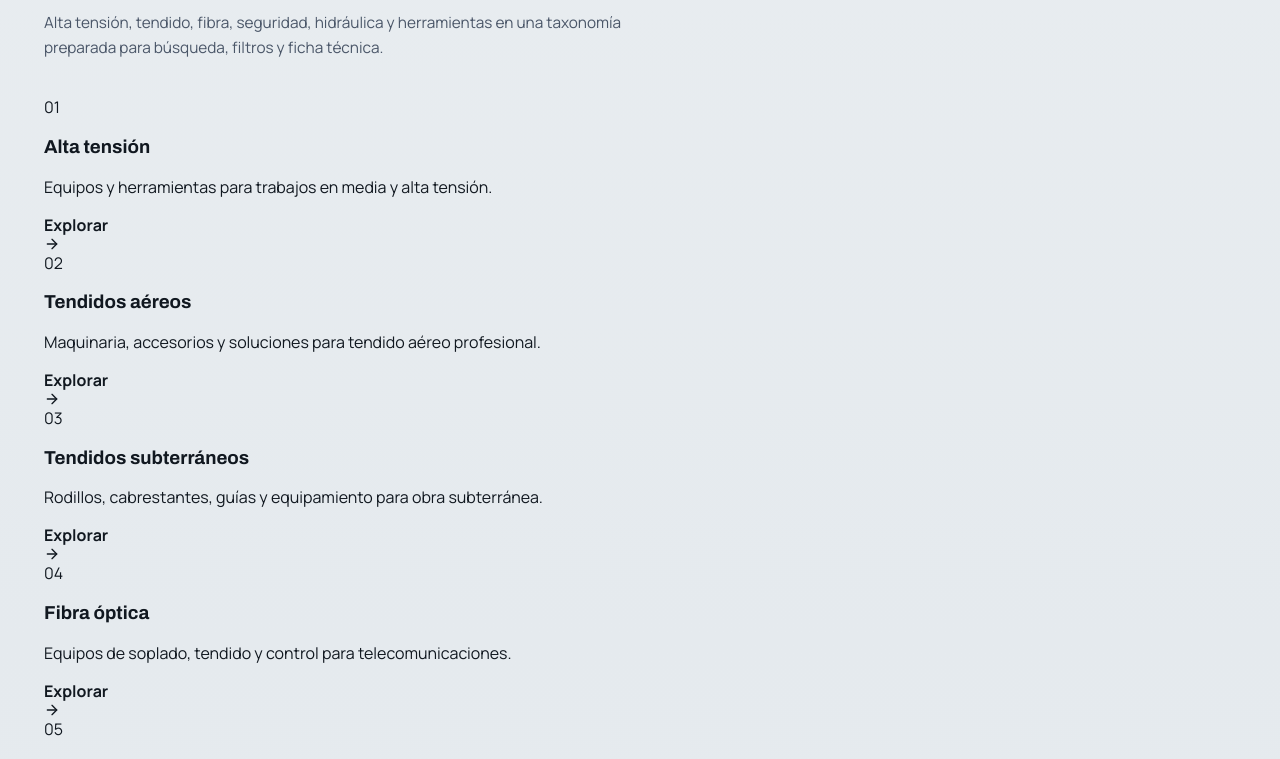
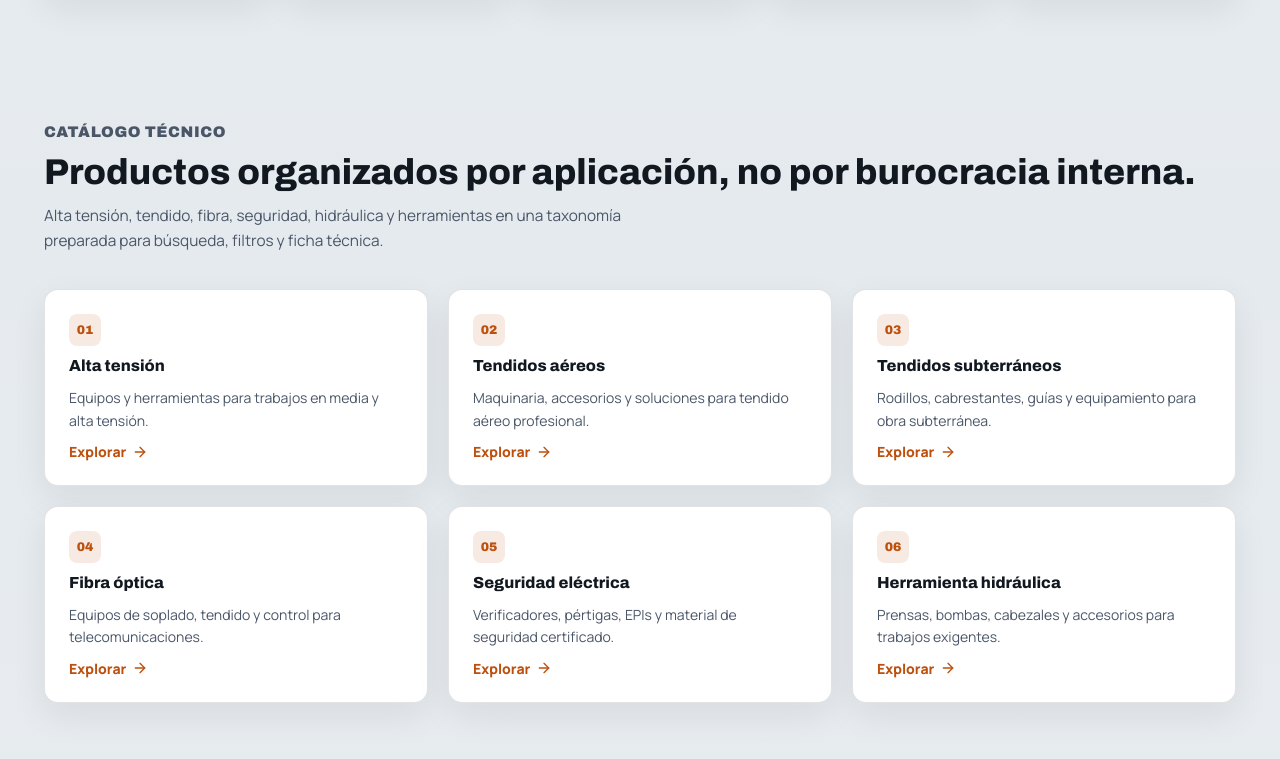
Before and after one commit to juankaspain/web_tranluz_2026, a Next.js app: page / in a window 1280 px wide. Shown: the part 3173-3932 px from the top of the page. Built offline with nearby package versions, Linux system fonts and the light colour scheme; no server answers.

Commit message:
fix(styles): iteración 3 — footer, grids, content-cards, equipment, decision, dark mode

```diff
--- a/src/styles/globals.css
+++ b/src/styles/globals.css
@@ -1934,3 +1934,426 @@ button {
   padding-left: 24px;
   padding-right: 24px;
 }
+
+
+/* ============================================================
+   ITERACIÓN 3 — Secciones y componentes restantes:
+   footer real, grids, content-cards, cta, equipment, decision
+   ============================================================ */
+
+/* ---- Grid utilities -------------------------------------- */
+.grid {
+  display: grid;
+  gap: 20px;
+}
+
+.grid-three {
+  grid-template-columns: repeat(3, minmax(0, 1fr));
+}
+
+.grid-two {
+  grid-template-columns: repeat(2, minmax(0, 1fr));
+}
+
+@media (max-width: 1024px) {
+  .grid-three {
+    grid-template-columns: repeat(2, minmax(0, 1fr));
+  }
+}
+
+@media (max-width: 640px) {
+  .grid-three,
+  .grid-two {
+    grid-template-columns: 1fr;
+  }
+}
+
+/* ---- Content cards (product-category-grid) --------------- */
+.content-card {
+  display: flex;
+  flex-direction: column;
+  gap: 10px;
+  border: 1px solid var(--line);
+  border-radius: var(--radius-lg);
+  background: var(--bg-elevated);
+  padding: 24px;
+  box-shadow: var(--shadow-soft);
+  transition: box-shadow 200ms ease, transform 200ms ease, border-color 200ms ease;
+  text-decoration: none;
+  color: inherit;
+}
+
+.content-card:hover {
+  box-shadow: var(--shadow);
+  transform: translateY(-2px);
+  border-color: color-mix(in srgb, var(--brand) 28%, var(--line));
+}
+
+.card-index {
+  display: inline-flex;
+  align-items: center;
+  justify-content: center;
+  width: 32px;
+  height: 32px;
+  border-radius: var(--radius);
+  background: var(--brand-soft);
+  color: var(--brand);
+  font-size: 0.78rem;
+  font-weight: 820;
+  font-family: var(--font-display);
+  flex-shrink: 0;
+}
+
+.content-card h3 {
+  margin: 0;
+  font-size: 1rem;
+  font-weight: 780;
+  line-height: 1.3;
+  color: var(--text);
+}
+
+.content-card p {
+  margin: 0;
+  flex: 1;
+  font-size: 0.875rem;
+  color: var(--text-muted);
+  line-height: 1.6;
+}
+
+.content-card strong {
+  display: inline-flex;
+  align-items: center;
+  gap: 6px;
+  margin-top: auto;
+  color: var(--brand);
+  font-size: 0.875rem;
+  font-weight: 760;
+}
+
+/* ---- Search feedback (product-category-grid) ------------- */
+.search-feedback {
+  display: flex;
+  flex-wrap: wrap;
+  align-items: center;
+  gap: 12px;
+  padding: 14px 18px;
+  margin-bottom: 20px;
+  border: 1px solid var(--line);
+  border-radius: var(--radius-lg);
+  background: var(--bg-elevated);
+  font-size: 0.9rem;
+  color: var(--text-muted);
+}
+
+.search-feedback strong {
+  color: var(--text);
+  font-weight: 760;
+}
+
+/* ---- Section heading row (heading + CTA in same line) ---- */
+.section-heading-row {
+  display: flex;
+  align-items: flex-end;
+  justify-content: space-between;
+  gap: 20px;
+  flex-wrap: wrap;
+  margin-bottom: 32px;
+}
+
+/* ---- Equipment card (featured-equipment-section) --------- */
+.equipment-card-head {
+  display: flex;
+  align-items: center;
+  justify-content: space-between;
+  gap: 8px;
+  margin-bottom: 4px;
+}
+
+.equipment-card-head span {
+  font-size: 0.78rem;
+  font-weight: 760;
+  color: var(--text-soft);
+  text-transform: uppercase;
+  letter-spacing: 0.04em;
+}
+
+.equipment-card-head svg {
+  color: var(--brand);
+}
+
+.equipment-card h3 {
+  margin: 0 0 8px;
+  font-size: 1rem;
+  font-weight: 780;
+  line-height: 1.3;
+  color: var(--text);
+}
+
+.equipment-card ul {
+  margin: 0 0 12px;
+  padding: 0;
+  list-style: none;
+  display: grid;
+  gap: 6px;
+}
+
+.equipment-card li {
+  display: flex;
+  align-items: center;
+  gap: 6px;
+  font-size: 0.82rem;
+  color: var(--text-muted);
+  line-height: 1.4;
+}
+
+.equipment-card li svg {
+  flex-shrink: 0;
+  color: var(--brand);
+  opacity: 0.7;
+}
+
+.equipment-card strong {
+  display: inline-flex;
+  align-items: center;
+  gap: 6px;
+  color: var(--brand);
+  font-size: 0.875rem;
+  font-weight: 760;
+  margin-top: auto;
+}
+
+/* ---- CTA section ----------------------------------------- */
+.decision-section {
+  padding: 80px 0;
+  background: var(--bg-inverse);
+  color: #ffffff;
+}
+
+.decision-section h2 {
+  margin: 0 0 16px;
+  font-size: clamp(1.6rem, 2.8vw, 2.5rem);
+  font-weight: 790;
+  line-height: 1.1;
+  color: #ffffff;
+}
+
+.decision-section p {
+  margin: 0 0 28px;
+  max-width: 560px;
+  color: rgba(255,255,255,0.78);
+  font-size: 1.05rem;
+  line-height: 1.6;
+}
+
+.cta-actions {
+  display: flex;
+  flex-wrap: wrap;
+  gap: 12px;
+}
+
+.decision-section .button-secondary {
+  border-color: rgba(255,255,255,0.28);
+  background: rgba(255,255,255,0.1);
+  color: #ffffff;
+}
+
+.decision-section .button-secondary:hover {
+  border-color: rgba(255,255,255,0.5);
+  background: rgba(255,255,255,0.18);
+}
+
+/* ---- Final CTA inner section ----------------------------- */
+.cta-benefits {
+  margin: 16px 0 28px;
+  padding: 0;
+  list-style: none;
+  display: flex;
+  flex-direction: column;
+  gap: 8px;
+}
+
+.cta-benefits li {
+  font-size: 0.9rem;
+  color: var(--text-muted);
+  line-height: 1.5;
+}
+
+.final-cta .cta-benefits li {
+  color: rgba(255,255,255,0.72);
+}
+
+/* ---- Footer real ----------------------------------------- */
+.footer-partners {
+  border-bottom: 1px solid var(--line);
+  padding: 20px 0;
+}
+
+.footer-main {
+  display: grid;
+  grid-template-columns: minmax(0, 1.5fr) repeat(3, minmax(0, 1fr));
+  gap: 40px;
+  padding: 48px 0 40px;
+  border-bottom: 1px solid var(--line);
+}
+
+.footer-social {
+  display: flex;
+  gap: 10px;
+  margin-top: 16px;
+}
+
+.footer-social a {
+  display: inline-flex;
+  align-items: center;
+  justify-content: center;
+  width: 36px;
+  height: 36px;
+  border: 1px solid var(--line);
+  border-radius: 999px;
+  background: var(--bg-elevated);
+  color: var(--text-muted);
+  transition: border-color 160ms ease, color 160ms ease;
+}
+
+.footer-social a:hover {
+  border-color: var(--brand);
+  color: var(--brand);
+}
+
+.footer-nav-col {
+  display: flex;
+  flex-direction: column;
+  gap: 6px;
+}
+
+.footer-nav-heading {
+  display: block;
+  margin-bottom: 12px;
+  font-size: 0.75rem;
+  font-weight: 820;
+  text-transform: uppercase;
+  letter-spacing: 0.07em;
+  color: var(--text);
+}
+
+.footer-nav-link {
+  display: block;
+  font-size: 0.875rem;
+  color: var(--text-muted);
+  line-height: 1.8;
+  transition: color 160ms ease;
+}
+
+.footer-nav-link:hover {
+  color: var(--brand);
+}
+
+.footer-contact {
+  display: flex;
+  flex-direction: column;
+  gap: 10px;
+  margin-top: 12px;
+}
+
+.footer-contact-item {
+  display: flex;
+  align-items: center;
+  gap: 8px;
+  font-size: 0.875rem;
+  color: var(--text-muted);
+}
+
+.footer-contact-item svg {
+  flex-shrink: 0;
+  color: var(--brand);
+}
+
+.footer-bottom {
+  display: flex;
+  flex-wrap: wrap;
+  justify-content: space-between;
+  align-items: center;
+  gap: 12px;
+  padding: 20px 0;
+  font-size: 0.8rem;
+  color: var(--text-soft);
+}
+
+.footer-bottom-links {
+  display: flex;
+  flex-wrap: wrap;
+  gap: 16px;
+}
+
+.footer-bottom-links a {
+  color: var(--text-soft);
+  transition: color 160ms ease;
+}
+
+.footer-bottom-links a:hover {
+  color: var(--brand);
+}
+
+@media (max-width: 960px) {
+  .footer-main {
+    grid-template-columns: 1fr 1fr;
+    gap: 28px;
+  }
+}
+
+@media (max-width: 560px) {
+  .footer-main {
+    grid-template-columns: 1fr;
+    gap: 24px;
+  }
+  .footer-bottom {
+    flex-direction: column;
+    align-items: flex-start;
+    gap: 8px;
+  }
+}
+
+/* ---- Equipment section wrapper --------------------------- */
+.equipment-section {
+  background: var(--bg-muted);
+  border-top: 1px solid var(--line);
+  border-bottom: 1px solid var(--line);
+}
+
+/* ---- Dark mode extra overrides --------------------------- */
+:root[data-theme="dark"] .content-card {
+  background: var(--bg-elevated);
+  border-color: var(--line);
+}
+
+:root[data-theme="dark"] .search-feedback {
+  background: var(--bg-elevated);
+}
+
+:root[data-theme="dark"] .equipment-section {
+  background: var(--bg-muted);
+}
+
+:root[data-theme="dark"] .decision-section {
+  background: var(--bg-muted);
+  border-top: 1px solid var(--line);
+  border-bottom: 1px solid var(--line);
+}
+
+:root[data-theme="dark"] .decision-section h2 {
+  color: var(--text);
+}
+
+:root[data-theme="dark"] .decision-section p {
+  color: var(--text-muted);
+}
+
+:root[data-theme="dark"] .decision-section .button-secondary {
+  border-color: var(--line-strong);
+  background: var(--bg-elevated);
+  color: var(--text);
+}
+
+:root[data-theme="dark"] .footer-social a {
+  background: var(--bg-muted);
+}
```
